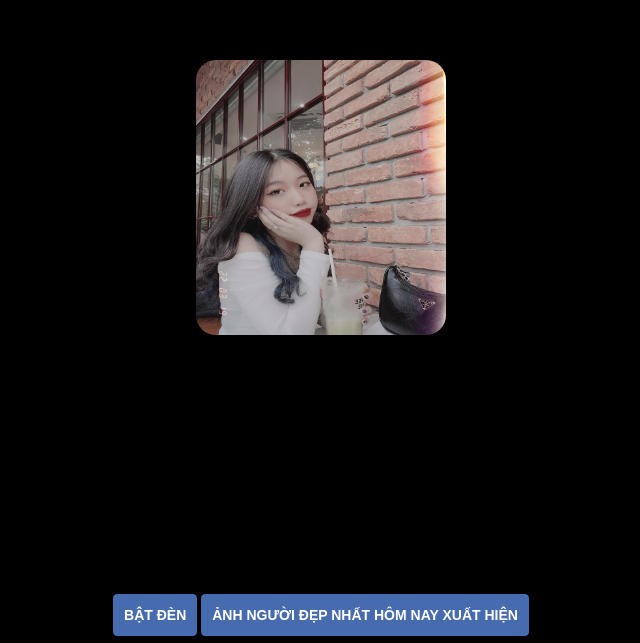
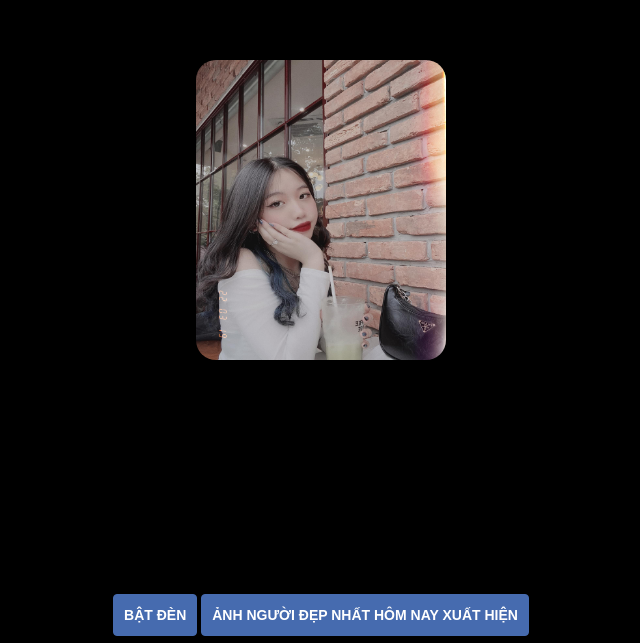
Before and after one commit to Chaun09/HappyBirthdayBanLinh, a plain HTML site: page index.html in a window 1280 px wide. Shown: the part 157-800 px from the top of the page, without its empty margins (319-959 px from the left). Drawn offline with Linux system fonts and the light colour scheme.

Commit message:
update11

```diff
--- a/index.html
+++ b/index.html
@@ -96,7 +96,7 @@
 
         </div>
         <div class="col-md-12 text-center">
-            <img src="imgs/oanh.jpg" height="275px" width="250px" onpause="1" id="1" style="border-radius: 20px;" class="bannar1">
+            <img src="imgs/oanh.jpg" height="300px" width="250px" onpause="1" id="1" style="border-radius: 20px;" class="bannar1">
 
 
         </div>
```
